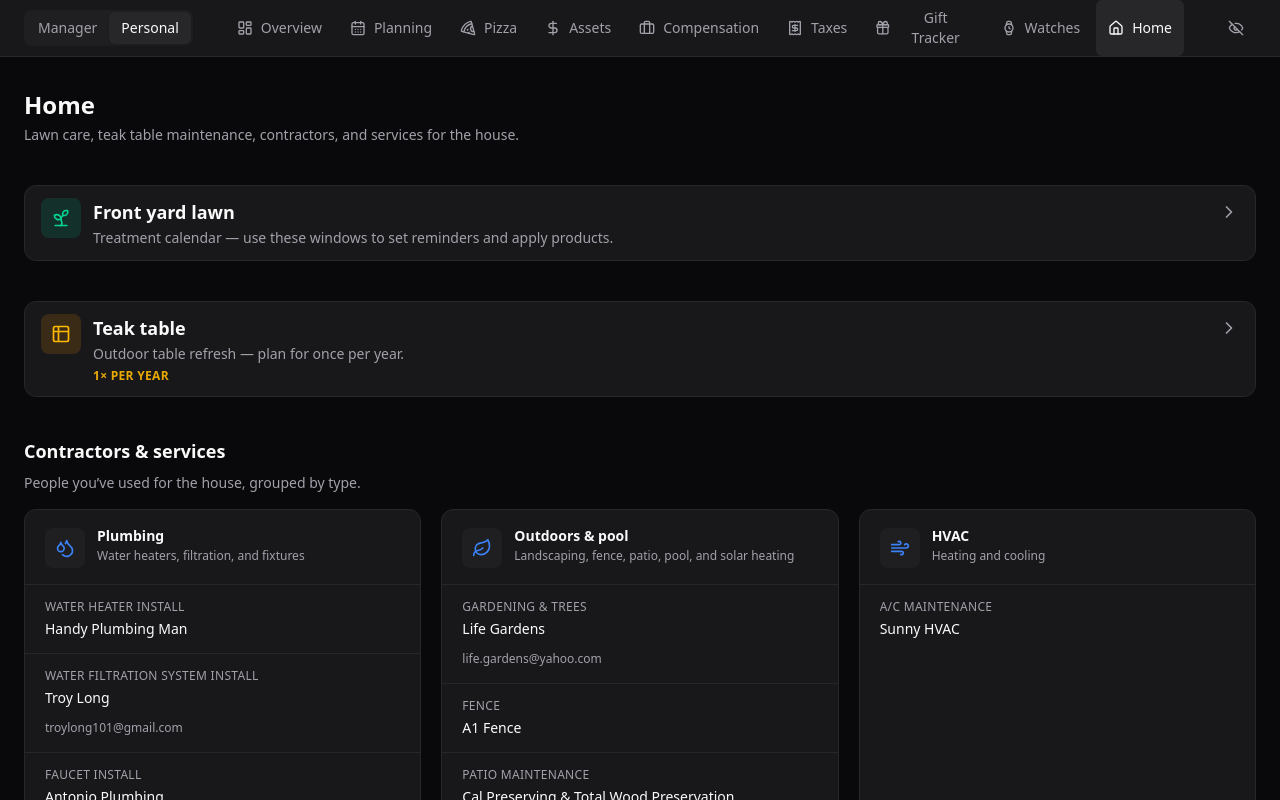
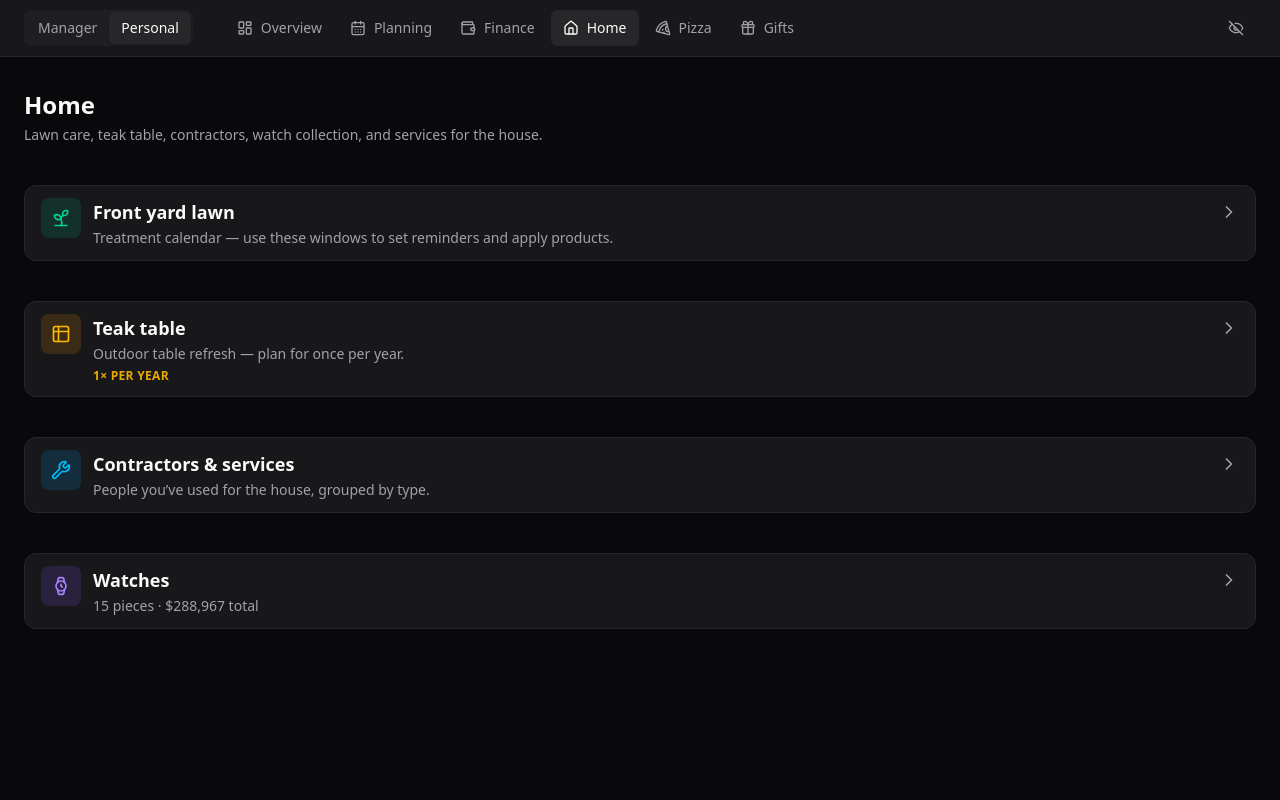
Before and after one commit to ChristopheTauziet/manager-dashboard, a React (Vite) app: page /personal/home in a window 1280 px wide. Shown: the top 800 px of the page. Built offline with nearby package versions, Linux system fonts and the light colour scheme.

Commit message:
Auto-update: 2026-03-23 12:00

```diff
--- a/src/personal/PersonalApp.tsx
+++ b/src/personal/PersonalApp.tsx
@@ -1,14 +1,11 @@
 import { useState } from 'react'
 import { Routes, Route, Navigate, useNavigate, useLocation } from 'react-router-dom'
-import { LayoutDashboard, DollarSign, Briefcase, Receipt, Gift, Watch, Home, CalendarDays, Eye, EyeOff, Pizza } from 'lucide-react'
+import { LayoutDashboard, Wallet, Gift, Home, CalendarDays, Eye, EyeOff, Pizza } from 'lucide-react'
 import { cn } from '@/lib/utils'
 import DashboardToggle from '../components/DashboardToggle'
 import OverviewPage from './pages/OverviewPage'
-import AssetsPage from './pages/AssetsPage'
-import CompensationPage from './pages/CompensationPage'
-import TaxesPage from './pages/TaxesPage'
+import FinancePage from './pages/FinancePage'
 import GiftTrackerPage from './pages/GiftTrackerPage'
-import WatchesPage from './pages/WatchesPage'
 import HomePage from './pages/HomePage'
 import PlanningPage from './pages/PlanningPage'
 import PizzaPlaybookPage from './pages/PizzaPlaybookPage'
@@ -16,13 +13,10 @@ import PizzaPlaybookPage from './pages/PizzaPlaybookPage'
 const tabs = [
   { id: 'overview', label: 'Overview', icon: LayoutDashboard, path: '' },
   { id: 'planning', label: 'Planning', icon: CalendarDays, path: 'planning' },
+  { id: 'finance', label: 'Finance', icon: Wallet, path: 'finance' },
+  { id: 'home', label: 'Home', icon: Home, path: 'home' },
   { id: 'pizza', label: 'Pizza', icon: Pizza, path: 'pizza' },
-  { id: 'assets', label: 'Assets', icon: DollarSign, path: 'assets' },
-  { id: 'compensation', label: 'Compensation', icon: Briefcase, path: 'compensation' },
-  { id: 'taxes', label: 'Taxes', icon: Receipt, path: 'taxes' },
-  { id: 'gifts', label: 'Gift Tracker', icon: Gift, path: 'gifts' },
-  { id: 'watches', label: 'Watches', icon: Watch, path: 'watches' },
-  { id: 'home', label: 'Home', icon: Home, path: 'home' },
+  { id: 'gifts', label: 'Gifts', icon: Gift, path: 'gifts' },
 ] as const
 
 export default function PersonalApp() {
@@ -122,11 +116,12 @@ export default function PersonalApp() {
           <Route index element={<OverviewPage showSensitive={showSensitive} />} />
           <Route path="planning" element={<PlanningPage />} />
           <Route path="pizza" element={<PizzaPlaybookPage />} />
-          <Route path="assets" element={<AssetsPage />} />
-          <Route path="compensation" element={<CompensationPage />} />
-          <Route path="taxes" element={<TaxesPage />} />
+          <Route path="finance" element={<FinancePage />} />
+          <Route path="assets" element={<Navigate to="/personal/finance#assets" replace />} />
+          <Route path="compensation" element={<Navigate to="/personal/finance#compensation" replace />} />
+          <Route path="taxes" element={<Navigate to="/personal/finance#taxes" replace />} />
           <Route path="gifts" element={<GiftTrackerPage />} />
-          <Route path="watches" element={<WatchesPage />} />
+          <Route path="watches" element={<Navigate to="/personal/home#watches" replace />} />
           <Route path="home" element={<HomePage />} />
           <Route path="*" element={<Navigate to="/personal" replace />} />
         </Routes>
--- /dev/null
+++ b/src/personal/lawnSchedule.ts
@@ -0,0 +1,49 @@
+import lawnData from '../../data/lawn-calendar.json'
+
+export type LawnWindowRecord = {
+  id: string
+  window: { start: readonly [number, number]; end: readonly [number, number] }
+  emoji: string
+  rangeLabel: string
+  reminder: string
+  items: string[]
+  optional?: boolean
+  dormant?: boolean
+  /** If false, do not show on Overview reminder widget (e.g. “maintain only” months). Default true. */
+  overview?: boolean
+}
+
+function monthDayKey(month: number, day: number): number {
+  return month * 100 + day
+}
+
+/** Whether (month, day) falls in [start, end] on the annual calendar; supports windows that wrap New Year’s. */
+export function isDateInLawnWindow(
+  month: number,
+  day: number,
+  start: readonly [number, number],
+  end: readonly [number, number]
+): boolean {
+  const cur = monthDayKey(month, day)
+  const a = monthDayKey(start[0], start[1])
+  const b = monthDayKey(end[0], end[1])
+  if (a <= b) return cur >= a && cur <= b
+  return cur >= a || cur <= b
+}
+
+/**
+ * Active lawn calendar windows for today (Northern Hemisphere lawn schedule).
+ * Excludes dormant periods. Respects `overview: false` for windows that should not surface on Overview.
+ */
+export function getActiveLawnWindowsForOverview(date: Date = new Date()): LawnWindowRecord[] {
+  const month = date.getMonth() + 1
+  const day = date.getDate()
+  const { windows } = lawnData as unknown as { windows: LawnWindowRecord[] }
+
+  return windows.filter(w => {
+    if (w.dormant) return false
+    if (w.overview === false) return false
+    if (!w.window?.start || !w.window?.end) return false
+    return isDateInLawnWindow(month, day, w.window.start, w.window.end)
+  })
+}
--- a/src/personal/pages/AssetsPage.tsx
+++ b/src/personal/pages/AssetsPage.tsx
@@ -382,9 +382,9 @@ function NetWorthBanner({ stocksTotal, cryptoTotal, houseValue, retirementTotal,
   )
 }
 
-// ── Main Page ───────────────────────────────────────────────
+// ── Section (used on Finance page) ──────────────────────────
 
-export default function AssetsPage() {
+export function AssetsSection() {
   const { prices, loading, refresh } = usePrices()
 
   const stocksTotal = (assetsData.stocks as StockHolding[]).reduce((s, h) => {
@@ -407,8 +407,6 @@ export default function AssetsPage() {
 
   return (
     <div className="space-y-6">
-      <h1 className="text-2xl font-semibold">Assets</h1>
-
       <NetWorthBanner
         stocksTotal={stocksTotal}
         cryptoTotal={cryptoTotal}
--- a/src/personal/pages/CompensationPage.tsx
+++ b/src/personal/pages/CompensationPage.tsx
@@ -287,10 +287,9 @@ function CompHistoryChart() {
   )
 }
 
-export default function CompensationPage() {
+export function CompensationSection() {
   return (
     <div className="space-y-8">
-      <h1 className="text-2xl font-semibold">Compensation</h1>
       <SharePriceScenarios />
       <EquityVesting />
       <CompHistoryChart />
--- /dev/null
+++ b/src/personal/pages/FinancePage.tsx
@@ -0,0 +1,55 @@
+import { useLayoutEffect } from 'react'
+import { useLocation } from 'react-router-dom'
+import { AssetsSection } from './AssetsPage'
+import { CompensationSection } from './CompensationPage'
+import { TaxesSection } from './TaxesPage'
+
+export default function FinancePage() {
+  const location = useLocation()
+
+  useLayoutEffect(() => {
+    const id = location.hash.replace(/^#/, '')
+    if (!id) return
+    const el = document.getElementById(id)
+    if (el) el.scrollIntoView({ behavior: 'smooth', block: 'start' })
+  }, [location.pathname, location.hash])
+
+  const quickLinkClass =
+    'rounded-full border border-primary/50 px-3 py-1 text-xs font-semibold uppercase tracking-wide text-primary hover:bg-primary/10 transition-colors'
+
+  return (
+    <div className="space-y-12">
+      <div className="flex flex-col gap-2 sm:flex-row sm:items-start sm:justify-between">
+        <div>
+          <h1 className="text-2xl font-semibold">Finance</h1>
+          <p className="text-sm text-muted-foreground mt-1">
+            Assets, compensation, and taxes in one place.
+          </p>
+        </div>
+        <nav className="flex flex-wrap gap-2 pt-1" aria-label="Jump to section">
+          <a href="#compensation" className={quickLinkClass}>
+            Compensation
+          </a>
+          <a href="#taxes" className={quickLinkClass}>
+            Taxes
+          </a>
+        </nav>
+      </div>
+
+      <section id="assets" className="scroll-mt-24 space-y-6">
+        <h2 className="text-xl font-semibold border-b border-border pb-2">Assets</h2>
+        <AssetsSection />
+      </section>
+
+      <section id="compensation" className="scroll-mt-24 space-y-6">
+        <h2 className="text-xl font-semibold border-b border-border pb-2">Compensation</h2>
+        <CompensationSection />
+      </section>
+
+      <section id="taxes" className="scroll-mt-24 space-y-6">
+        <h2 className="text-xl font-semibold border-b border-border pb-2">Taxes</h2>
+        <TaxesSection />
+      </section>
+    </div>
+  )
+}
--- a/src/personal/pages/GiftTrackerPage.tsx
+++ b/src/personal/pages/GiftTrackerPage.tsx
@@ -220,7 +220,7 @@ export default function GiftTrackerPage() {
   return (
     <div className="space-y-6">
       <div>
-        <h1 className="text-2xl font-semibold">Gift Tracker</h1>
+        <h1 className="text-2xl font-semibold">Gifts</h1>
         <p className="text-sm text-muted-foreground mt-1">
           {people.length} people &middot; {totalGifts} gifts tracked
         </p>
--- a/src/personal/pages/HomePage.tsx
+++ b/src/personal/pages/HomePage.tsx
@@ -1,10 +1,12 @@
-import { useState } from 'react'
+import { useEffect, useLayoutEffect, useState } from 'react'
+import { useLocation } from 'react-router-dom'
 import type { LucideIcon } from 'lucide-react'
 import { ChevronRight, Droplets, Leaf, Wind, Hammer, Wrench, Sprout, Table2 } from 'lucide-react'
 import { cn } from '@/lib/utils'
 import vendorsData from '../../../data/vendors.json'
 import lawnData from '../../../data/lawn-calendar.json'
 import teakData from '../../../data/teak-table.json'
+import { WatchesSection } from './WatchesPage'
 
 type VendorRow = { service: string; name: string; contact: string | null }
 
@@ -44,6 +46,7 @@ function ContactLink({ contact }: { contact: string }) {
 }
 
 function LawnCalendarSection() {
+  const location = useLocation()
   const [open, setOpen] = useState(false)
   const { title, subtitle, windows } = lawnData as {
     title: string
@@ -51,8 +54,12 @@ function LawnCalendarSection() {
     windows: LawnWindow[]
   }
 
+  useEffect(() => {
+    if (location.hash === '#lawn') setOpen(true)
+  }, [location.hash])
+
   return (
-    <section className="space-y-4">
+    <section id="lawn" className="scroll-mt-24 space-y-4">
       <button
         type="button"
         onClick={() => setOpen(o => !o)}
@@ -252,7 +259,8 @@ function TeakTableSection() {
   )
 }
 
-export default function HomePage() {
+function ContractorsSection() {
+  const [open, setOpen] = useState(false)
   const groups = vendorsData as {
     id: string
     title: string
@@ -261,23 +269,32 @@ export default function HomePage() {
   }[]
 
   return (
-    <div className="space-y-10">
-      <div>
-        <h1 className="text-2xl font-semibold">Home</h1>
-        <p className="text-sm text-muted-foreground mt-1">
-          Lawn care, teak table maintenance, contractors, and services for the house.
-        </p>
-      </div>
+    <section className="space-y-4">
+      <button
+        type="button"
+        onClick={() => setOpen(o => !o)}
+        className="flex w-full items-start gap-3 rounded-xl border border-border bg-card px-4 py-3 text-left transition-colors hover:bg-muted/30"
+        aria-expanded={open}
+      >
+        <div className="flex h-10 w-10 shrink-0 items-center justify-center rounded-lg bg-sky-500/15">
+          <Wrench className="h-5 w-5 text-sky-400" aria-hidden />
+        </div>
+        <div className="min-w-0 flex-1">
+          <h2 className="text-lg font-semibold">Contractors & services</h2>
+          <p className="text-sm text-muted-foreground mt-0.5">
+            People you’ve used for the house, grouped by type.
+          </p>
+        </div>
+        <ChevronRight
+          className={cn(
+            'mt-1 h-5 w-5 shrink-0 text-muted-foreground transition-transform duration-200',
+            open && 'rotate-90'
+          )}
+          aria-hidden
+        />
+      </button>
 
-      <LawnCalendarSection />
-
-      <TeakTableSection />
-
-      <section className="space-y-4">
-        <h2 className="text-lg font-semibold">Contractors & services</h2>
-        <p className="text-sm text-muted-foreground -mt-2">
-          People you’ve used for the house, grouped by type.
-        </p>
+      {open && (
         <div className="grid gap-5 sm:grid-cols-2 xl:grid-cols-3">
           {groups.map(group => {
             const Icon = GROUP_ICONS[group.id] ?? Wrench
@@ -316,7 +333,37 @@ export default function HomePage() {
             )
           })}
         </div>
-      </section>
+      )}
+    </section>
+  )
+}
+
+export default function HomePage() {
+  const location = useLocation()
+
+  useLayoutEffect(() => {
+    const id = location.hash.replace(/^#/, '')
+    if (!id) return
+    const el = document.getElementById(id)
+    if (el) el.scrollIntoView({ behavior: 'smooth', block: 'start' })
+  }, [location.pathname, location.hash])
+
+  return (
+    <div className="space-y-10">
+      <div>
+        <h1 className="text-2xl font-semibold">Home</h1>
+        <p className="text-sm text-muted-foreground mt-1">
+          Lawn care, teak table, contractors, watch collection, and services for the house.
+        </p>
+      </div>
+
+      <LawnCalendarSection />
+
+      <TeakTableSection />
+
+      <ContractorsSection />
+
+      <WatchesSection />
     </div>
   )
 }
--- a/src/personal/pages/OverviewPage.tsx
+++ b/src/personal/pages/OverviewPage.tsx
@@ -1,6 +1,6 @@
 import { useEffect, useState } from 'react'
 import { useNavigate } from 'react-router-dom'
-import { Cake, Heart, Calendar, ArrowRight, TreePine, DollarSign, Briefcase, Receipt, CalendarDays, Plane, GraduationCap, Trophy, Cross, MapPin, Check } from 'lucide-react'
+import { Cake, Heart, Calendar, ArrowRight, TreePine, DollarSign, Briefcase, Receipt, CalendarDays, Plane, GraduationCap, Trophy, Cross, MapPin, Check, Sprout } from 'lucide-react'
 import { cn } from '@/lib/utils'
 import giftsData from '../../../data/gifts.json'
 import { getAllEvents } from '../eventUtils'
@@ -9,6 +9,7 @@ import assetsData from '../../../data/assets.json'
 import cachedStockPrices from '../../../data/stock-prices.json'
 import compData from '../../../data/compensation.json'
 import taxesData from '../../../data/taxes.json'
+import { getActiveLawnWindowsForOverview } from '../lawnSchedule'
 
 interface StockHolding {
   ticker: string
@@ -32,6 +33,56 @@ function getGiftForEvent(name: string, occasion: string, year: number): string[]
 }
 
 const HEART_OCCASIONS = ["Anniversary", "Valentine's Day", "Mother's Day", "Father's Day", "Fête des Mères", "Fête des Pères", "Fête des grands-mères", "Fête des grands-pères"]
+
+function LawnReminderWidget() {
+  const navigate = useNavigate()
+  const active = getActiveLawnWindowsForOverview()
+
+  if (active.length === 0) return null
+
+  return (
+    <div className="bg-card border border-emerald-500/25 rounded-xl overflow-hidden shadow-sm shadow-emerald-500/5">
+      <div className="px-5 py-4 border-b border-border flex items-center justify-between gap-3">
+        <div className="flex items-center gap-2 min-w-0">
+          <Sprout className="h-4 w-4 text-emerald-400 flex-shrink-0" aria-hidden />
+          <h2 className="text-sm font-semibold">Front yard lawn</h2>
+        </div>
+        <button
+          type="button"
+          onClick={() => navigate('/personal/home#lawn')}
+          className="text-xs text-muted-foreground hover:text-foreground flex items-center gap-1 transition-colors flex-shrink-0"
+        >
+          Home <ArrowRight className="h-3 w-3" />
+        </button>
+      </div>
+      <div className="px-5 py-4 space-y-5">
+        {active.map(w => (
+          <div key={w.id}>
+            <div className="flex flex-wrap items-center gap-2 gap-y-1">
+              <span className="text-lg leading-none" aria-hidden>
+                {w.emoji}
+              </span>
+              <span className="text-[11px] font-semibold uppercase tracking-wide text-emerald-400/95 tabular-nums">
+                {w.rangeLabel}
+              </span>
+              {w.optional && (
+                <span className="rounded-full bg-amber-500/15 px-2 py-0.5 text-[10px] font-semibold uppercase tracking-wide text-amber-400">
+                  Optional
+                </span>
+              )}
+            </div>
+            <p className="text-sm font-semibold text-foreground mt-2">{w.reminder}</p>
+            <ul className="mt-2 space-y-1 text-sm text-muted-foreground list-disc pl-4 marker:text-muted-foreground/60">
+              {w.items.map((line, i) => (
+                <li key={i}>{line}</li>
+              ))}
+            </ul>
+          </div>
+        ))}
+      </div>
+    </div>
+  )
+}
 
 function NetWorthWidget({ showSensitive }: { showSensitive: boolean }) {
   const navigate = useNavigate()
@@ -87,7 +138,7 @@ function NetWorthWidget({ showSensitive }: { showSensitive: boolean }) {
           <h2 className="text-sm font-semibold">Net Worth</h2>
         </div>
         <button
-          onClick={() => navigate('/personal/assets')}
+          onClick={() => navigate('/personal/finance#assets')}
           className="text-xs text-muted-foreground hover:text-foreground flex items-center gap-1 transition-colors"
         >
           Assets <ArrowRight className="h-3 w-3" />
@@ -128,7 +179,7 @@ function CompensationWidget({ showSensitive }: { showSensitive: boolean }) {
           <h2 className="text-sm font-semibold">{CURRENT_YEAR} Compensation</h2>
         </div>
         <button
-          onClick={() => navigate('/personal/compensation')}
+          onClick={() => navigate('/personal/finance#compensation')}
           className="text-xs text-muted-foreground hover:text-foreground flex items-center gap-1 transition-colors"
         >
           Details <ArrowRight className="h-3 w-3" />
@@ -170,7 +221,7 @@ function TaxesWidget({ showSensitive }: { showSensitive: boolean }) {
           <h2 className="text-sm font-semibold">{latest.year} Taxes</h2>
         </div>
         <button
-          onClick={() => navigate('/personal/taxes')}
+          onClick={() => navigate('/personal/finance#taxes')}
           className="text-xs text-muted-foreground hover:text-foreground flex items-center gap-1 transition-colors"
         >
           All Years <ArrowRight className="h-3 w-3" />
@@ -397,7 +448,8 @@ export default function OverviewPage({ showSensitive }: { showSensitive: boolean
     <div className="space-y-8">
       <h1 className="text-2xl font-semibold">Overview</h1>
       <div className="flex flex-col xl:flex-row gap-5">
-        <div className="xl:w-1/2 flex-shrink-0">
+        <div className="xl:w-1/2 flex-shrink-0 flex flex-col gap-5">
+          <LawnReminderWidget />
           <ComingUpWidget />
         </div>
         <div className="xl:w-1/2 flex flex-col gap-5">
--- a/src/personal/pages/TaxesPage.tsx
+++ b/src/personal/pages/TaxesPage.tsx
@@ -375,13 +375,11 @@ function ExpandedDetails({ t }: { t: TaxYear }) {
   )
 }
 
-export default function TaxesPage() {
+export function TaxesSection() {
   const [expandedYear, setExpandedYear] = useState<number | null>(null)
 
   return (
     <div className="space-y-8">
-      <h1 className="text-2xl font-semibold">Taxes</h1>
-
       <TaxesOverviewCharts data={taxes} />
 
       <div className="space-y-5">
--- a/src/personal/pages/WatchesPage.tsx
+++ b/src/personal/pages/WatchesPage.tsx
@@ -1,5 +1,6 @@
-import { useState } from 'react'
-import { LayoutGrid, List, ArrowUpDown, Watch } from 'lucide-react'
+import { useEffect, useState } from 'react'
+import { useLocation } from 'react-router-dom'
+import { ChevronRight, LayoutGrid, List, ArrowUpDown, Watch } from 'lucide-react'
 import { cn, formatCurrency, formatDate } from '@/lib/utils'
 import watchesData from '../../../data/watches.json'
 
@@ -32,12 +33,18 @@ function sortWatches(items: WatchEntry[], field: SortField, dir: SortDir) {
   })
 }
 
-export default function WatchesPage() {
+export function WatchesSection() {
+  const location = useLocation()
+  const [open, setOpen] = useState(false)
   const [view, setView] = useState<ViewMode>('cards')
   const [sortField, setSortField] = useState<SortField>('date')
   const [sortDir, setSortDir] = useState<SortDir>('desc')
 
   const sorted = sortWatches(watches, sortField, sortDir)
+
+  useEffect(() => {
+    if (location.hash === '#watches') setOpen(true)
+  }, [location.hash])
 
   function toggleSort(field: SortField) {
     if (sortField === field) {
@@ -49,16 +56,37 @@ export default function WatchesPage() {
   }
 
   return (
-    <div className="space-y-6">
-      <div className="flex items-center justify-between">
-        <div>
-          <h1 className="text-2xl font-semibold">Watches</h1>
-          <p className="text-sm text-muted-foreground mt-1">
+    <section id="watches" className="scroll-mt-24 space-y-4">
+      <button
+        type="button"
+        onClick={() => setOpen(o => !o)}
+        className="flex w-full items-start gap-3 rounded-xl border border-border bg-card px-4 py-3 text-left transition-colors hover:bg-muted/30"
+        aria-expanded={open}
+      >
+        <div className="flex h-10 w-10 shrink-0 items-center justify-center rounded-lg bg-violet-500/15">
+          <Watch className="h-5 w-5 text-violet-400" aria-hidden />
+        </div>
+        <div className="min-w-0 flex-1">
+          <h2 className="text-lg font-semibold">Watches</h2>
+          <p className="text-sm text-muted-foreground mt-0.5">
             {watches.length} pieces &middot; {formatCurrency(totalSpent)} total
           </p>
         </div>
+        <ChevronRight
+          className={cn(
+            'mt-1 h-5 w-5 shrink-0 text-muted-foreground transition-transform duration-200',
+            open && 'rotate-90'
+          )}
+          aria-hidden
+        />
+      </button>
+
+      {open && (
+        <div className="space-y-6">
+          <div className="flex items-center justify-end">
             <div className="flex items-center gap-1 bg-card border border-border rounded-lg p-1">
               <button
+                type="button"
                 onClick={() => setView('cards')}
                 className={cn(
                   'flex items-center gap-1.5 px-3 py-1.5 rounded-md text-sm font-medium transition-colors',
@@ -71,6 +99,7 @@ export default function WatchesPage() {
                 Cards
               </button>
               <button
+                type="button"
                 onClick={() => setView('table')}
                 className={cn(
                   'flex items-center gap-1.5 px-3 py-1.5 rounded-md text-sm font-medium transition-colors',
@@ -91,6 +120,8 @@ export default function WatchesPage() {
             <TableView watches={sorted} sortField={sortField} sortDir={sortDir} onToggleSort={toggleSort} />
           )}
         </div>
+      )}
+    </section>
   )
 }
 
```
Also changed, not shown: data/lawn-calendar.json (+10 -0 lines). Lines whose indentation alone changed are shown as unchanged.
